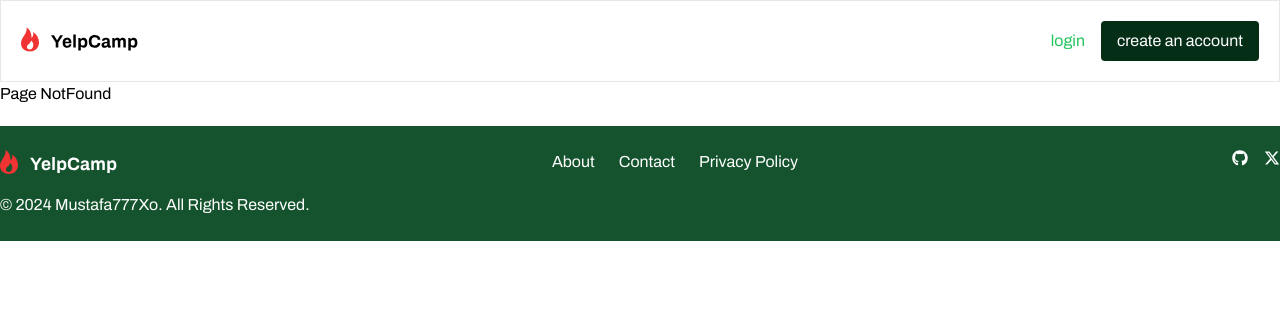
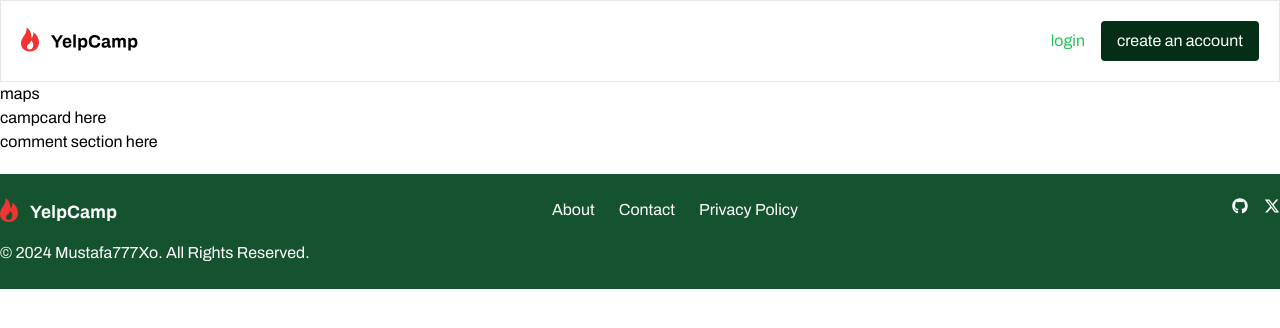
Before and after one commit to Mustafa777Xo/YelpCamp, a React (Vite) app: page /camp/1 in a window 1280 px wide. Shown: the top 328 px of the page. Built offline with nearby package versions, Linux system fonts and the light colour scheme.

Commit message:
init camp details

```diff
--- a/src/App.tsx
+++ b/src/App.tsx
@@ -10,6 +10,7 @@ import NotFound from "./pages/NotFound";
 import HomePage from "./pages/HomePage";
 import LoginPage from "./pages/LoginPage";
 import SignupPage from "./pages/SignupPage";
+import CampDetailsPage from "./pages/CampDetailsPage";
 
 const App = () => {
   const router = createBrowserRouter(
@@ -19,6 +20,7 @@ const App = () => {
         <Route path="/home" element={<HomePage />} />
         <Route path="/login" element={<LoginPage />} />
         <Route path="/signup" element={<SignupPage />} />
+        <Route path="/camp/:id" element={<CampDetailsPage />} />
 
         <Route path="*" element={<NotFound />} />
       </Route>
--- /dev/null
+++ b/src/layouts/CampDetailsLayout.tsx
@@ -0,0 +1,20 @@
+interface CampDetailsLayoutProps {
+  maps: React.ReactNode;
+  campCard: React.ReactNode;
+  commentsSection: React.ReactNode;
+}
+const CampDetailsLayout: React.FC<CampDetailsLayoutProps> = ({
+  maps,
+  campCard,
+  commentsSection,
+}) => {
+  return (
+    <>
+      <div className="">{maps}</div>
+      <div>{campCard}</div>
+      <div>{commentsSection}</div>
+    </>
+  );
+};
+
+export default CampDetailsLayout;
--- /dev/null
+++ b/src/pages/CampDetailsPage.tsx
@@ -0,0 +1,15 @@
+import CampDetailsLayout from "@/layouts/CampDetailsLayout";
+
+const CampDetailsPage = () => {
+  return (
+    <>
+      <CampDetailsLayout
+        maps="maps"
+        campCard="campcard here"
+        commentsSection="comment section here"
+      />
+    </>
+  );
+};
+
+export default CampDetailsPage;
```
